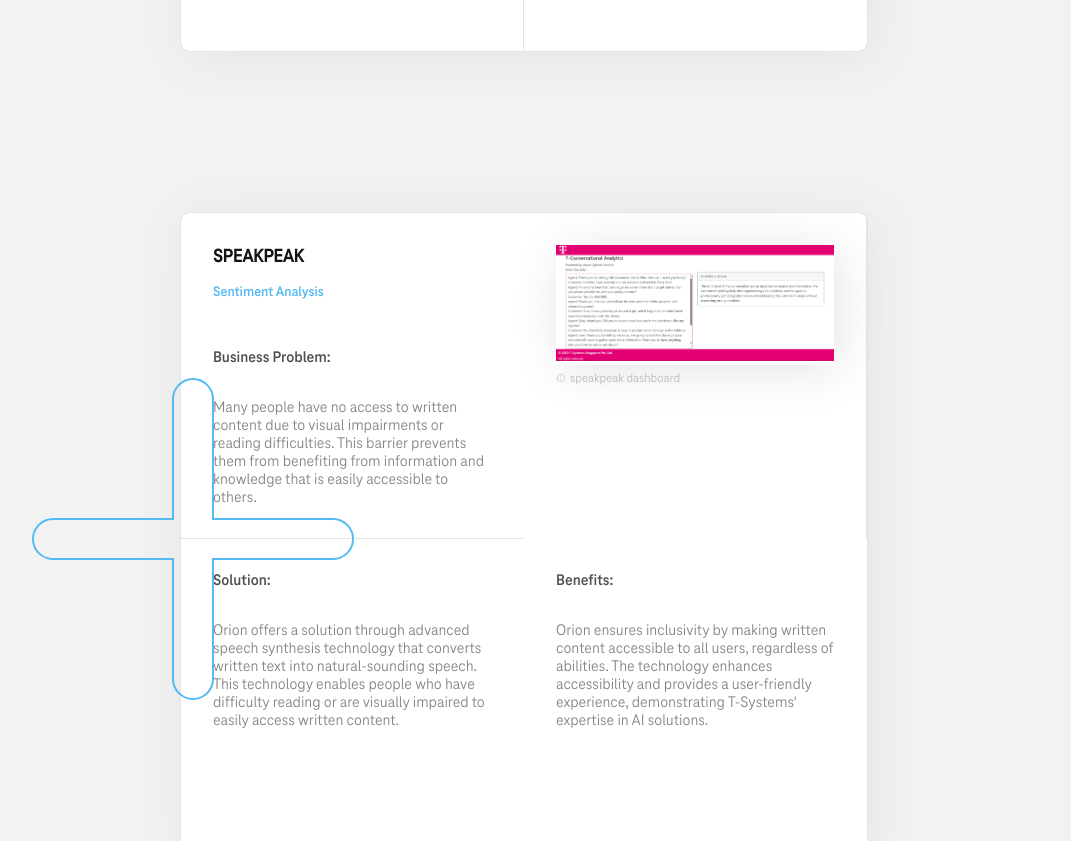
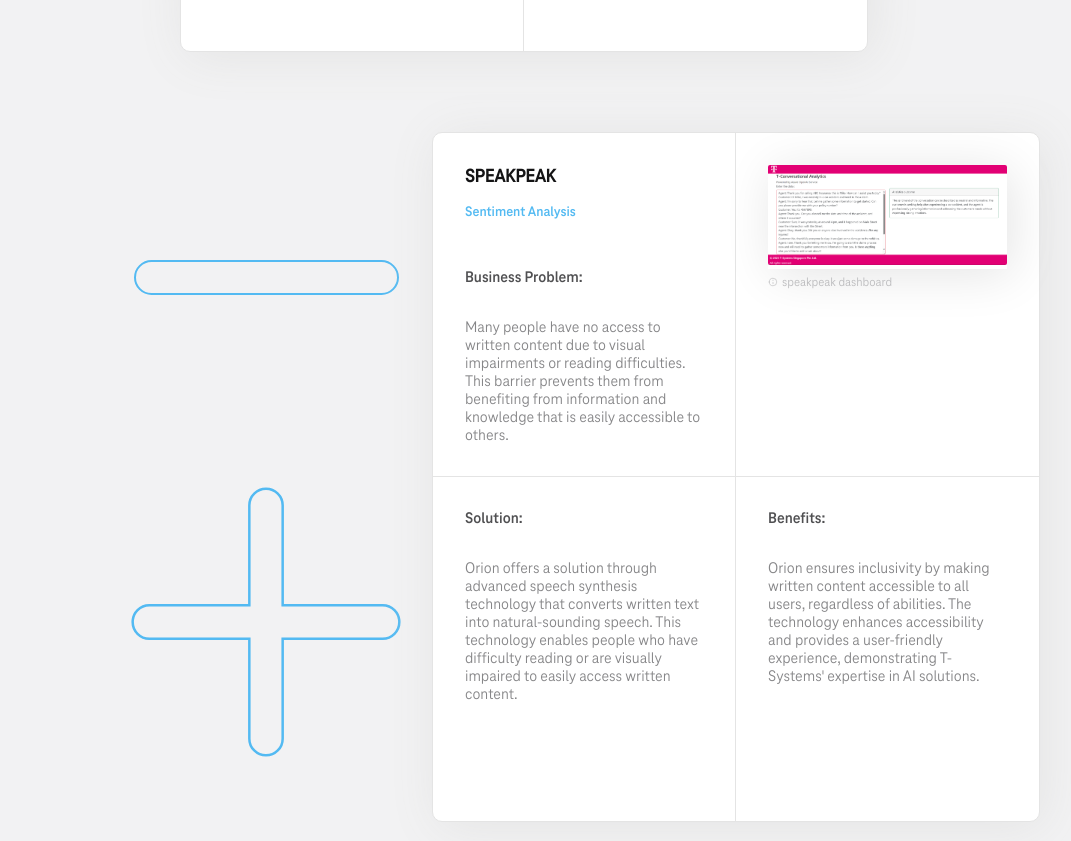
Before and after one commit to mhofmann-telekom/ai-website, a React (Vite) app: page / in a window 1280 px wide. Shown: the part 3700-4541 px from the top of the page, without its empty margins (160-1231 px from the left). Built offline with nearby package versions, Linux system fonts and the light colour scheme.

Commit message:
ci: added syling for speakpeak component

```diff
--- a/src/components/Usecases/Usecases.css
+++ b/src/components/Usecases/Usecases.css
@@ -6,6 +6,7 @@
     gap: 5rem;
     padding: 2rem;
     color: black;
+    position: relative;
 }
 
 .use-cases.background-dark{
@@ -215,6 +216,29 @@
 
 
 /* speakpeak */
+.use-cases:has(#speakpeak){
+    display: flex;
+    flex-direction: row;
+    justify-content: center;
+    padding-top: 0;
+}
+
+#icon-wrapper{
+    display: flex;
+    flex-direction: column-reverse;
+    align-items: center;
+    width: 20%;
+}
+
+#minus{
+    width: 265px;
+    height: 2.2rem;
+    background-color: transparent;
+    border-radius: 1000px;
+    border: 2.5px solid var(--blue);
+    margin: auto 0;
+}
+
 #speakpeak{
     position: relative;
     width: 80%;
@@ -248,7 +272,7 @@
     color: var(--dark-700);
 }
 
-#speakpeak .card-container:first-of-type{
+#speakpeak .card-container:nth-of-type(1){
     border-bottom: 1px solid var(--dark-850);
     border-right: 1px solid var(--dark-850);
 }
@@ -262,6 +286,7 @@
 #speakpeak .use-case-image > img{
     width: 100%;
     object-fit: cover;
+    border-radius: 2px;
 }
 
 #speakpeak .use-case-image{
@@ -285,22 +310,6 @@
     background-size: 10px 10px;
     background-position: 0 50%;
 }
-
-#speakpeak svg:first-child{
-    position: absolute;
-    top: 50%;
-    left: 0;
-    transform: translate(0%, -50%) scale(20);
-    z-index: 0;
-}
-
-#minus{
-    position: absolute;
-    top: 0;
-    right: 0;
-    stroke: var(--blue);
-}
-
 
 @media (max-height: 650px) {
     .use-cases{
--- a/src/components/Usecases/Usecases.jsx
+++ b/src/components/Usecases/Usecases.jsx
@@ -96,9 +96,11 @@ function Usecases() {
         </div>
       </div>
       <div className="use-cases background-light">
+        <div id="icon-wrapper">
+          <PlusIcon height={400} width={400} strokeColor='var(--blue)' strokeWidth={.15}></PlusIcon>
+          <div id="minus"></div>
+        </div>
         <div id="speakpeak">
-          <PlusIcon id="plus" strokeColor='var(--blue)' strokeWidth={.1}></PlusIcon>
-          <div id="minus"></div>
           <div className="card-container">
             <h3 className="headline-h3 uppercase">SpeakPeak</h3>
             <p className='headline-subtext blue'>Sentiment Analysis</p>
```
